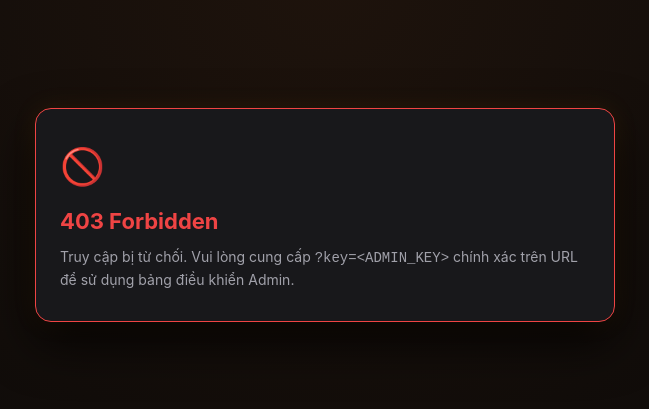
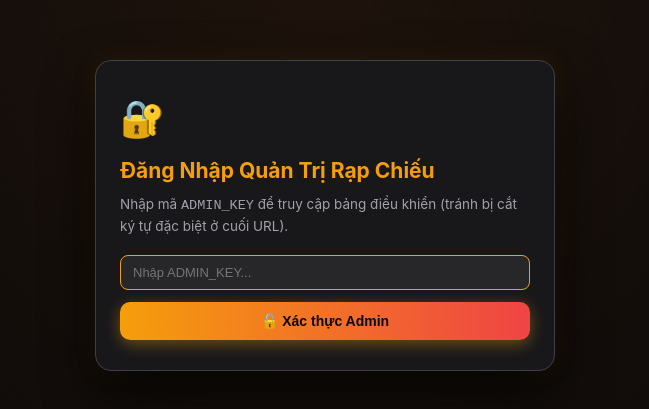
Before and after one commit to thong9843/Watch_Party, a Next.js app: page /admin in a window 1280 px wide. Shown: the part 185-594 px from the top of the page, without its empty margins (315-964 px from the left). Built offline with nearby package versions, Linux system fonts and the light colour scheme.

Commit message:
fix(admin): trim admin key, add direct login form on /admin, show clear 500 error if env missing

```diff
--- a/app/admin/actions.ts
+++ b/app/admin/actions.ts
@@ -1,7 +1,13 @@
 'use server';
 
+import crypto from 'crypto';
+
 export async function verifyAdminKey(key: string | null): Promise<boolean> {
-  const expectedKey = process.env.ADMIN_KEY;
-  if (!expectedKey || !key) return false;
-  return key === expectedKey;
+  const expectedKey = process.env.ADMIN_KEY?.trim();
+  const providedKey = key?.trim();
+  if (!expectedKey || !providedKey) return false;
+  const a = Buffer.from(providedKey);
+  const b = Buffer.from(expectedKey);
+  if (a.length !== b.length) return false;
+  return crypto.timingSafeEqual(a, b);
 }
--- a/app/admin/page.tsx
+++ b/app/admin/page.tsx
@@ -6,11 +6,14 @@ import { extractYouTubeId } from '../../components/Screen3D';
 import { createRoomConnection } from '../../lib/realtime';
 import { RoomConn } from '../../lib/types';
 import { DEFAULT_BOTTOM_BANNER, DEFAULT_TOP_BANNER } from '../../lib/banners';
-import { verifyAdminKey } from './actions';
 
 function AdminDashboardContent() {
   const searchParams = useSearchParams();
-  const key = searchParams.get('key');
+  const urlKey = searchParams.get('key');
+  const [activeKey, setActiveKey] = useState<string>('');
+  const [keyInput, setKeyInput] = useState<string>('');
+  const [authError, setAuthError] = useState<string | null>(null);
+
   const [roomId, setRoomId] = useState('room-cktg-1');
   const [videoInput, setVideoInput] = useState('');
   const [topBannerInput, setTopBannerInput] = useState(DEFAULT_TOP_BANNER);
@@ -34,23 +37,61 @@ function AdminDashboardContent() {
 
   const connRef = useRef<RoomConn | null>(null);
 
-  // Verify Admin Key securely
+  const verifyKeyWithServer = async (candidate: string, showError = false) => {
+    const trimmed = candidate.trim();
+    if (!trimmed) {
+      setIsAuthorized(false);
+      return;
+    }
+    try {
+      const res = await fetch('/api/admin/verify', {
+        method: 'POST',
+        headers: { 'x-admin-key': trimmed },
+      });
+      if (res.ok) {
+        setActiveKey(trimmed);
+        setIsAuthorized(true);
+        setAuthError(null);
+        if (typeof window !== 'undefined') {
+          sessionStorage.setItem('admin_key', trimmed);
+        }
+      } else {
+        setIsAuthorized(false);
+        if (showError) {
+          if (res.status === 500) {
+            setAuthError('Server chưa cấu hình biến môi trường ADMIN_KEY (hãy thêm trên Vercel rồi Redeploy)!');
+          } else if (res.status === 429) {
+            setAuthError('Thử quá nhiều lần (tối đa 10 lần/phút). Vui lòng đợi 1 phút!');
+          } else {
+            setAuthError('Admin Key không chính xác!');
+          }
+        }
+      }
+    } catch {
+      setIsAuthorized(false);
+      if (showError) setAuthError('Không thể kết nối tới máy chủ!');
+    }
+  };
+
+  // Verify Admin Key securely from URL ?key= or sessionStorage
   useEffect(() => {
-    let isMounted = true;
-    verifyAdminKey(key).then((valid) => {
-      if (isMounted) setIsAuthorized(valid);
-    });
-    return () => {
-      isMounted = false;
-    };
-  }, [key]);
+    const initial =
+      urlKey?.trim() ||
+      (typeof window !== 'undefined' ? sessionStorage.getItem('admin_key')?.trim() : '') ||
+      '';
+    if (initial) {
+      verifyKeyWithServer(initial, Boolean(urlKey));
+    } else {
+      setIsAuthorized(false);
+    }
+  }, [urlKey]);
 
   const fetchSuggestions = async () => {
-    if (!key) return;
+    if (!activeKey) return;
     setLoadingSuggestions(true);
     try {
       const res = await fetch(`/api/admin/suggestions?roomId=${encodeURIComponent(roomId)}`, {
-        headers: { 'x-admin-key': key },
+        headers: { 'x-admin-key': activeKey },
       });
       if (res.ok) {
         const data = await res.json();
@@ -61,10 +102,10 @@ function AdminDashboardContent() {
   };
 
   useEffect(() => {
-    if (isAuthorized) {
+    if (isAuthorized && activeKey) {
       fetchSuggestions();
     }
-  }, [isAuthorized, roomId]);
+  }, [isAuthorized, activeKey, roomId]);
 
   // Connect to room connection
   useEffect(() => {
@@ -92,7 +133,7 @@ function AdminDashboardContent() {
         method: 'POST',
         headers: {
           'Content-Type': 'application/json',
-          'x-admin-key': key || '',
+          'x-admin-key': activeKey,
         },
         body: JSON.stringify({
           roomId,
@@ -131,7 +172,7 @@ function AdminDashboardContent() {
         method: 'POST',
         headers: {
           'Content-Type': 'application/json',
-          'x-admin-key': key || '',
+          'x-admin-key': activeKey,
         },
         body: JSON.stringify({
           roomId,
@@ -165,14 +206,57 @@ function AdminDashboardContent() {
   if (isAuthorized === false) {
     return (
       <div className="admin-page-wrap">
-        <div className="admin-card" style={{ borderColor: '#ef4444' }}>
-          <div style={{ fontSize: '36px', marginBottom: '12px' }}>🚫</div>
-          <h1 style={{ color: '#ef4444', fontSize: '22px', fontWeight: 700, marginBottom: '8px' }}>
-            403 Forbidden
+        <div className="admin-card" style={{ borderColor: authError ? '#ef4444' : '#3f3f46', maxWidth: '460px' }}>
+          <div style={{ fontSize: '36px', marginBottom: '10px' }}>🔐</div>
+          <h1 style={{ color: '#f59e0b', fontSize: '21px', fontWeight: 700, marginBottom: '8px' }}>
+            Đăng Nhập Quản Trị Rạp Chiếu
           </h1>
-          <p style={{ color: '#a1a1aa', fontSize: '14px', lineHeight: 1.6 }}>
-            Truy cập bị từ chối. Vui lòng cung cấp <code>?key=&lt;ADMIN_KEY&gt;</code> chính xác trên URL để sử dụng bảng điều khiển Admin.
+          <p style={{ color: '#a1a1aa', fontSize: '13.5px', lineHeight: 1.5, marginBottom: '18px' }}>
+            Nhập mã <code>ADMIN_KEY</code> để truy cập bảng điều khiển (tránh bị cắt ký tự đặc biệt ở cuối URL).
           </p>
+          <form
+            onSubmit={(e) => {
+              e.preventDefault();
+              verifyKeyWithServer(keyInput, true);
+            }}
+            style={{ display: 'flex', flexDirection: 'column', gap: '12px' }}
+          >
+            <input
+              type="password"
+              className="chat-input"
+              placeholder="Nhập ADMIN_KEY..."
+              value={keyInput}
+              onChange={(e) => {
+                setKeyInput(e.target.value);
+                if (authError) setAuthError(null);
+              }}
+              style={{ width: '100%', height: '42px', borderRadius: '8px' }}
+              autoFocus
+            />
+            {authError && (
+              <div
+                style={{
+                  padding: '10px 12px',
+                  borderRadius: '8px',
+                  background: '#7f1d1d',
+                  color: '#fca5a5',
+                  border: '1px solid #dc2626',
+                  fontSize: '13px',
+                  fontWeight: 600,
+                }}
+              >
+                ⚠️ {authError}
+              </div>
+            )}
+            <button
+              type="submit"
+              className="modal-confirm-btn"
+              disabled={!keyInput.trim()}
+              style={{ width: '100%', margin: 0, padding: '11px' }}
+            >
+              🔓 Xác thực Admin
+            </button>
+          </form>
         </div>
       </div>
     );
--- a/components/Room.tsx
+++ b/components/Room.tsx
@@ -1344,6 +1344,10 @@ export const Room: React.FC<RoomProps> = ({
                     addToast('Đã xác thực quyền Admin rạp chiếu! 🎬');
                   } else if (res.status === 429) {
                     setAdminLoginError('Bạn thử quá nhiều lần (tối đa 10 lần/phút)!');
+                  } else if (res.status === 500) {
+                    setAdminLoginError(
+                      'Server chưa cấu hình biến môi trường ADMIN_KEY (hãy thêm ADMIN_KEY trên Vercel rồi Redeploy)!'
+                    );
                   } else {
                     setAdminLoginError('Admin Key không chính xác!');
                   }
--- a/lib/adminAuth.ts
+++ b/lib/adminAuth.ts
@@ -10,7 +10,7 @@ import { NextRequest, NextResponse } from 'next/server';
  * - Returns empty object {} if authorized.
  */
 export function requireAdmin(req: NextRequest): { errorResponse?: NextResponse } {
-  const expectedKey = process.env.ADMIN_KEY;
+  const expectedKey = process.env.ADMIN_KEY?.trim();
   if (!expectedKey) {
     return {
       errorResponse: NextResponse.json(
@@ -20,7 +20,7 @@ export function requireAdmin(req: NextRequest): { errorResponse?: NextResponse }
     };
   }
 
-  const providedKey = req.headers.get('x-admin-key');
+  const providedKey = req.headers.get('x-admin-key')?.trim();
   if (!providedKey) {
     return {
       errorResponse: NextResponse.json(
```
